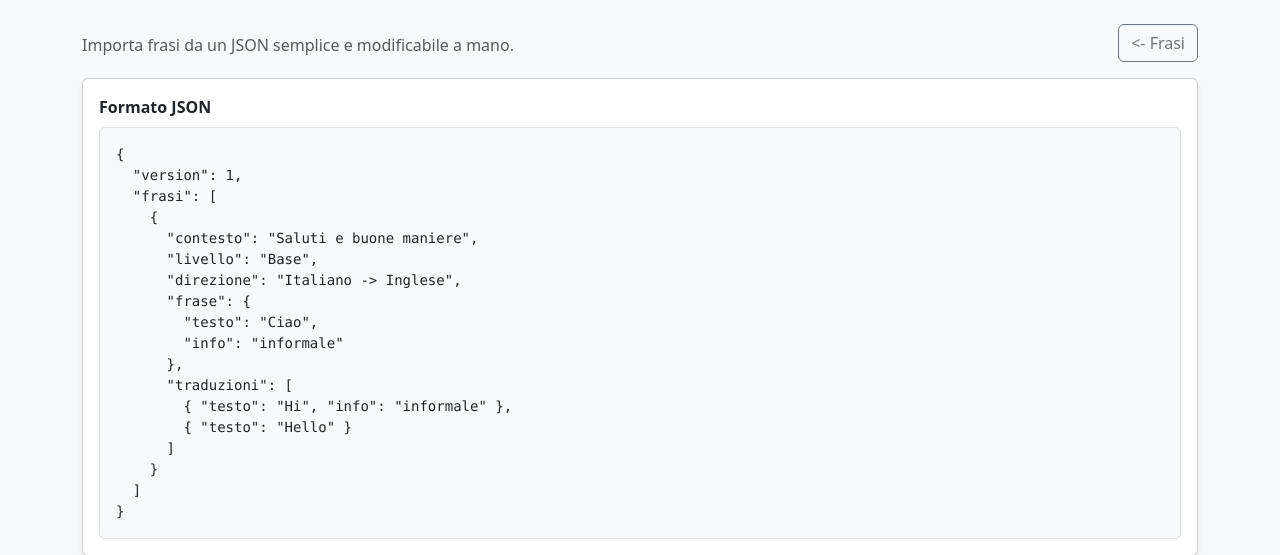
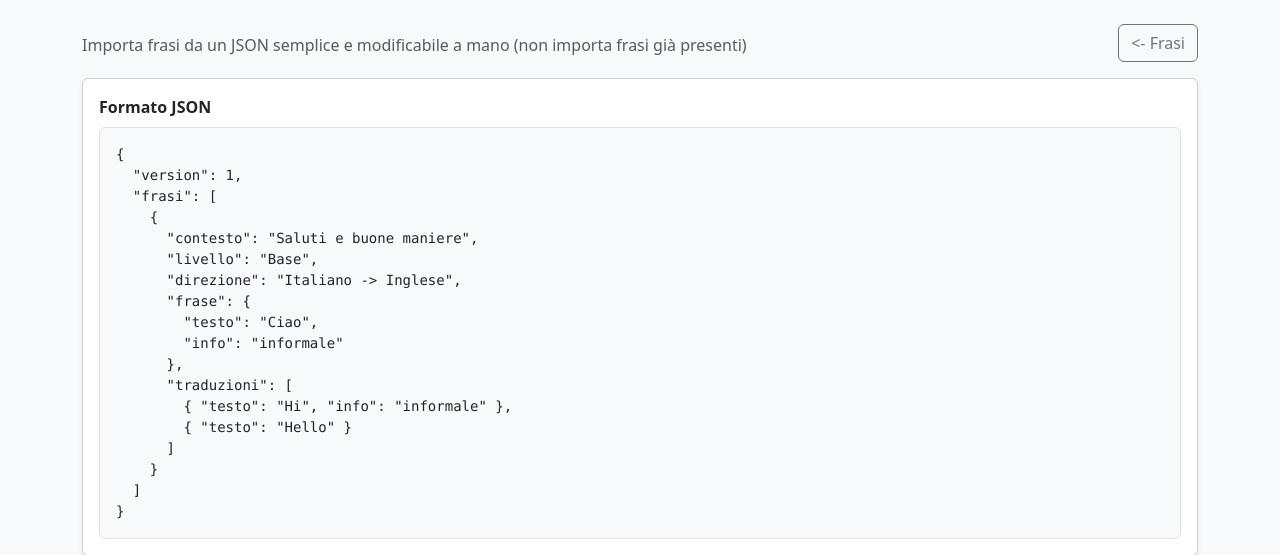
Before and after one commit to archistico/ImparaInglese, a Symfony app: template templates/admin/frasi/import.html.twig in a window 1280 px wide. Shown: the part 56-611 px from the top of the page. Run offline with Twig, Linux system fonts and the light colour scheme; the template is opened without the code that fills it, so the values that code supplies are empty; some libraries are stand-ins or nearby versions.

Commit message:
piccolo dettaglio testo

```diff
--- a/templates/admin/frasi/import.html.twig
+++ b/templates/admin/frasi/import.html.twig
@@ -6,7 +6,7 @@
 <div class="d-flex align-items-center justify-content-between mb-3">
   <div>
     <h1 class="h3 mb-1">{{ title }}</h1>
-    <p class="text-muted mb-0">Importa frasi da un JSON semplice e modificabile a mano.</p>
+    <p class="text-muted mb-0">Importa frasi da un JSON semplice e modificabile a mano (non importa frasi già presenti)</p>
   </div>
   <a class="btn btn-outline-secondary" href="{{ path('app_admin_frasi') }}"><- Frasi</a>
 </div>
```
